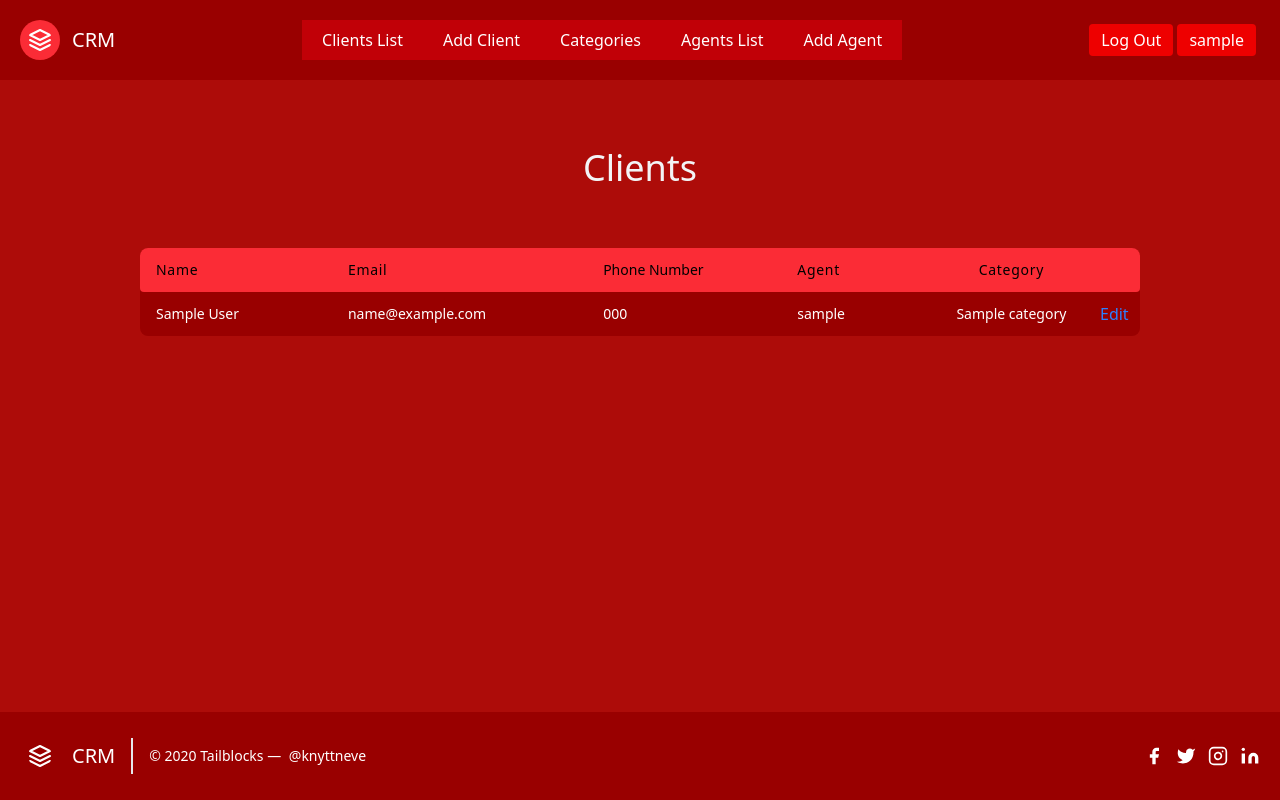
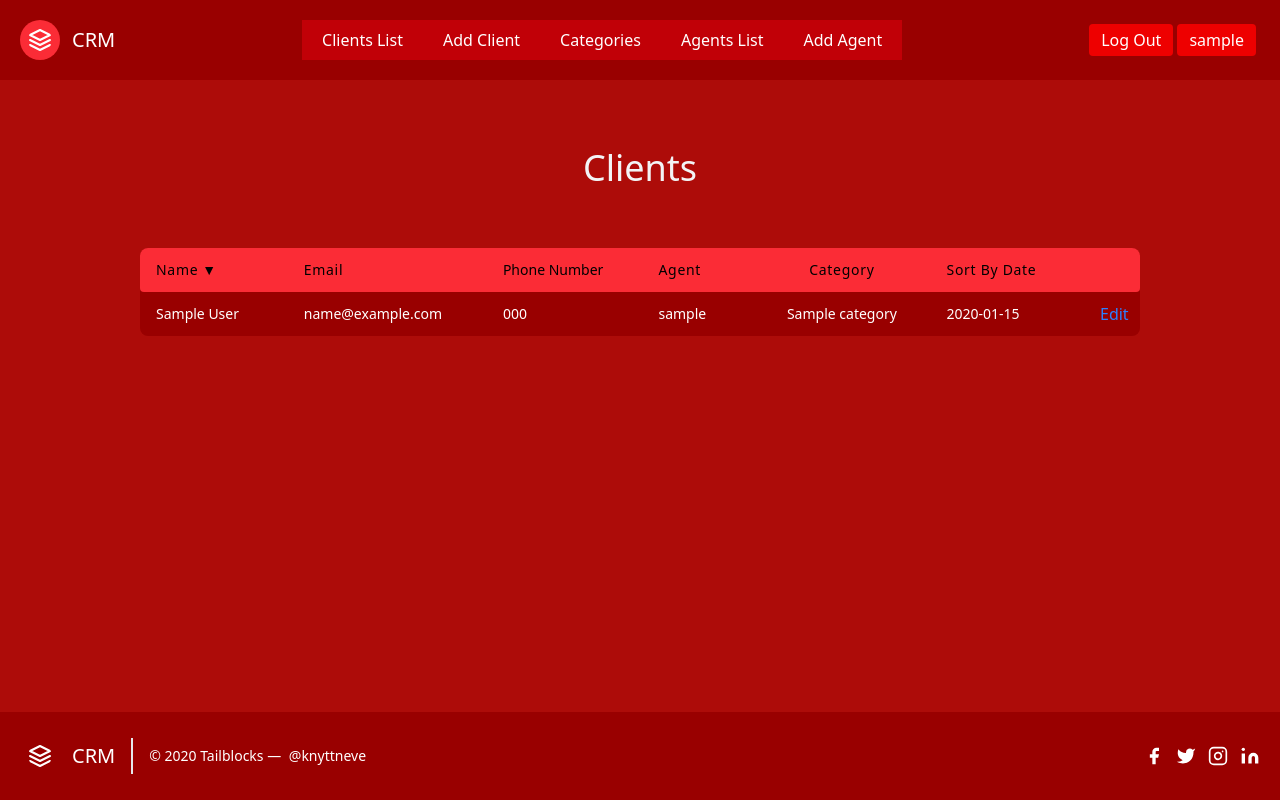
Before and after one commit to ABDULKARIM-BOUTA/CRM, a Django app: page /clients/?sort=first_name&direction=desc in a window 1280 px wide. Run offline with Django 5.2, Linux system fonts and the light colour scheme; a user stored in the database is signed in; tables that the repository leaves empty hold one stand-in row (values such as "Sample post"); some libraries are stand-ins or nearby versions.

Commit message:
added sort by first_name and date functionality

```diff
--- a/clients/views.py
+++ b/clients/views.py
@@ -86,15 +86,36 @@ class ClientListView(LoginRequiredMixin, ListView):
     def get_queryset(self):
         user = self.request.user
 
-        # organizations only see their clients
+        # Get the sort field and direction from the URL
+        sort_field = self.request.GET.get('sort', 'first_name')
+        direction = self.request.GET.get('direction', 'asc')
+
+        # Validate the sort field to prevent SQL injection
+        valid_sort_fields = {'first_name', 'sort_by_date'}
+        if sort_field not in valid_sort_fields:
+            sort_field = 'first_name'
+
+        # Add '-' prefix for descending order
+        if direction == 'desc':
+            sort_field = f'-{sort_field}'
+
+        # Filter clients based on user role
         if user.is_organizor:
             queryset = Client.objects.filter(organization__user=user)
-
-        # Agents only see their clients
         elif user.is_agent:
             queryset = Client.objects.filter(agent__user=user)
+        else:
+            queryset = Client.objects.none()
 
-        return queryset
+        # Sort the queryset
+        return queryset.order_by(sort_field)
+
+    def get_context_data(self, **kwargs):
+        # Add additional context data (sort_field and direction)
+        context = super().get_context_data(**kwargs)
+        context['sort_field'] = self.request.GET.get('sort', 'first_name')
+        context['direction'] = self.request.GET.get('direction', 'asc')
+        return context
 
 class ClientDetailView(LoginRequiredMixin, DetailView):
     template_name = 'client/client_detail.html'
--- a/templates/client/client_list.html
+++ b/templates/client/client_list.html
@@ -5,35 +5,70 @@
 <section class="text-gray-600 body-font">
   <div class="container px-5 py-17 mx-auto">
     <div class="flex flex-col text-center w-full mb-15">
-      <h1 class="sm:text-4xl text-3xl font-medium title-font  text-gray-100">Clients</h1>
+      <h1 class="sm:text-4xl text-3xl font-medium title-font text-gray-100">Clients</h1>
     </div>
     <div class="lg:w-250 w-full mx-auto overflow-auto rounded-lg" style="background-color:#990000">
       <table class="table-auto w-full text-left whitespace-no-wrap">
         <thead>
           <tr>
-            <th class=" bg-red-500 px-4 py-3 title-font tracking-wider font-medium text-black text-sm bg-gray-100 rounded-tl rounded-bl">Name</th>
-            <th class="bg-red-500 px-1 py-3 title-font tracking-wider font-medium text-black text-sm bg-gray-100 ">Email</th>
-            <th class="bg-red-500 py-3 title-font font-medium text-black text-sm bg-gray-100 ">Phone Number</th>
+            <!-- Name Column with Sorting -->
+            <th class="bg-red-500 px-4 py-3 title-font tracking-wider font-medium text-black text-sm bg-gray-100 rounded-tl rounded-bl">
+              <a href="?sort=first_name&direction={% if sort_field == 'first_name' and direction == 'asc' %}desc{% else %}asc{% endif %}" class="flex items-center">
+                Name
+                {% if sort_field == 'first_name' %}
+                  {% if direction == 'asc' %}
+                    <span class="ml-1">▲</span>
+                  {% else %}
+                    <span class="ml-1">▼</span>
+                  {% endif %}
+                {% endif %}
+              </a>
+            </th>
+
+            <!-- Email Column -->
+            <th class="bg-red-500 px-1 py-3 title-font tracking-wider font-medium text-black text-sm bg-gray-100">Email</th>
+
+            <!-- Phone Number Column -->
+            <th class="bg-red-500 py-3 title-font font-medium text-black text-sm bg-gray-100">Phone Number</th>
+
+            <!-- Agent Column -->
             <th class="bg-red-500 px-4 py-3 title-font tracking-wider font-medium text-black text-sm bg-gray-100 pr-5">Agent</th>
+
+            <!-- Category Column -->
             <th class="bg-red-500 px-14 py-3 title-font tracking-wider font-medium text-black text-sm bg-gray-100">Category</th>
+
+            <!-- Sort By Date Column with Sorting -->
+            <th class="bg-red-500 px-4 py-3 title-font tracking-wider font-medium text-black text-sm bg-gray-100">
+              <a href="?sort=sort_by_date&direction={% if sort_field == 'sort_by_date' and direction == 'asc' %}desc{% else %}asc{% endif %}" class="flex items-center">
+                Sort By Date
+                {% if sort_field == 'sort_by_date' %}
+                  {% if direction == 'asc' %}
+                    <span class="ml-1">▲</span>
+                  {% else %}
+                    <span class="ml-1">▼</span>
+                  {% endif %}
+                {% endif %}
+              </a>
+            </th>
+
+            <!-- Edit Column -->
             <th class="bg-red-500 w-10 title-font tracking-wider font-medium text-gray-900 text-sm bg-gray-100 rounded-tr rounded-br"></th>
           </tr>
         </thead>
 
-
+        <tbody>
           {% for client in object_list %}
-          <tbody>
             <tr>
               <td class="px-4 py-3 text-white text-sm capitalize">{{ client.first_name }} {{ client.last_name }}</td>
               <td class="px-1 py-3 text-white text-sm">{{ client.email }}</td>
               <td class="px- py-3 text-white text-sm">{{ client.phone_number }}</td>
               <td class="px-4 py-3 text-white text-sm">{{ client.agent }}</td>
               <td class="w-10 text-center text-white text-sm">{{ client.category }}</td>
-            <td class="text-blue-500"><a href="{% url 'clients:client-detail' client.pk%}"> Edit</a></td>
+              <td class="px-4 py-3 text-white text-sm">{{ client.sort_by_date|date:"Y-m-d" }}</td>  <!-- Updated field name -->
+              <td class="text-blue-500"><a href="{% url 'clients:client-detail' client.pk %}">Edit</a></td>
             </tr>
+          {% endfor %}
         </tbody>
-{% endfor %}
-
       </table>
     </div>
   </div>
```
Lines whose indentation alone changed are shown as unchanged.
